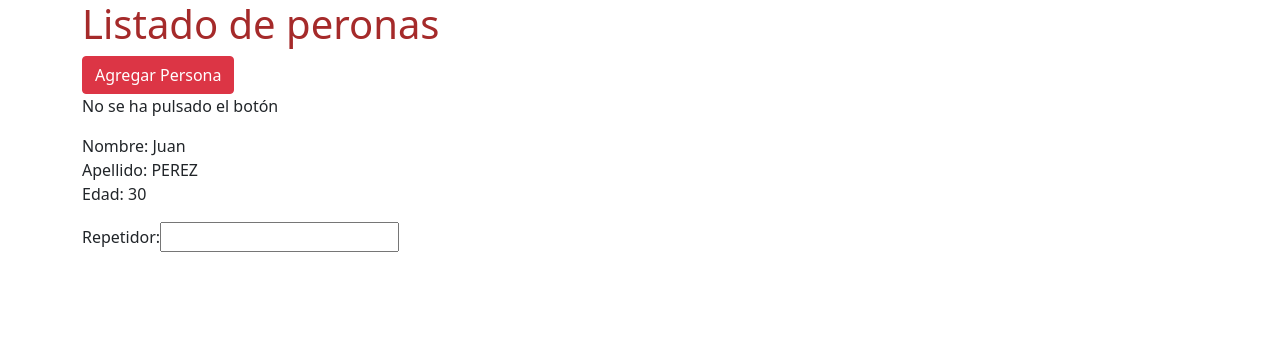
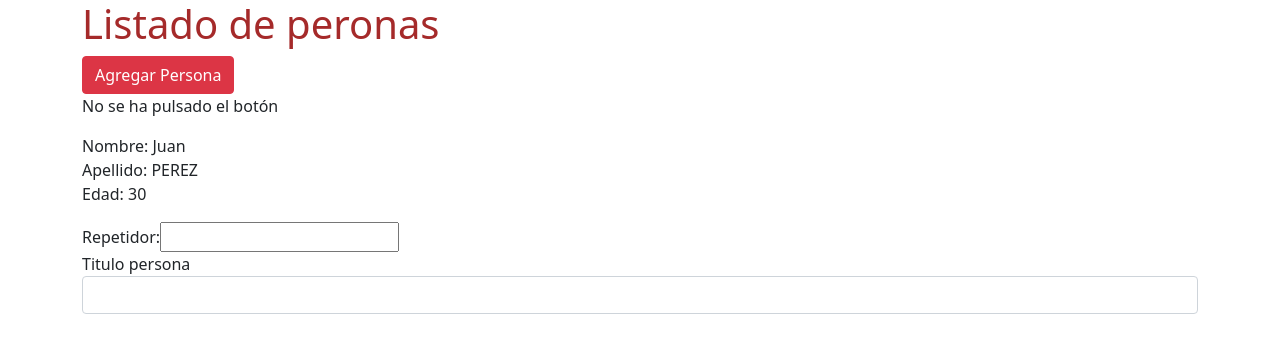
Before and after one commit to SecondPort/super-duper-octo-disco, an Angular app in the folder Primera-App/first-app/: page / in a window 1280 px wide. Shown: the top 352 px of the page. Built offline with nearby package versions, Linux system fonts and the light colour scheme.

Commit message:
mas binding

```diff
--- a/Primera-App/first-app/src/app/personas/personas.component.html
+++ b/Primera-App/first-app/src/app/personas/personas.component.html
@@ -7,6 +7,11 @@
             <button class="btn btn-danger" [disabled]="disable" (click)="agregarPersona()">Agregar Persona</button>
             <p>{{mensaje}}</p>
             <app-persona></app-persona>
+            <label for="">Titulo persona</label><!--
+            para capturar la info de un input text
+            o cualquier elemento html que de info y querramos capturarla utilizamos la variable $event -->
+            <input type="text" class="form-control" (input)="modificarTitulo($event)">
+            <p>{{titulo}}</p>
         </div>
     </div>
 </div>
--- a/Primera-App/first-app/src/app/personas/personas.component.ts
+++ b/Primera-App/first-app/src/app/personas/personas.component.ts
@@ -11,5 +11,11 @@ import { Component } from "@angular/core";
 export class PersonasComponent{
     disable = false;
     mensaje = "No se ha pulsado el botón";
+    titulo = "";
     agregarPersona = () => this.mensaje = "Se ha agregado una persona";
+
+    modificarTitulo = (event:Event) => {
+        //debemos realizar un casteo para que el evento sea compatible con el tipo de dato que es
+        this.titulo = (<HTMLInputElement>event.target).value;
+    }
 }
```
